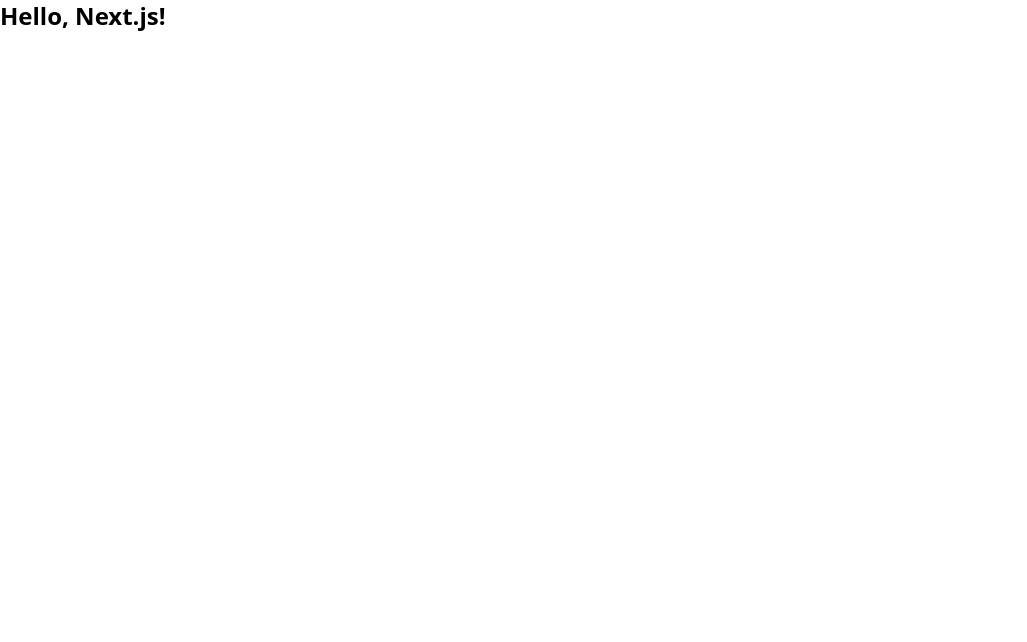
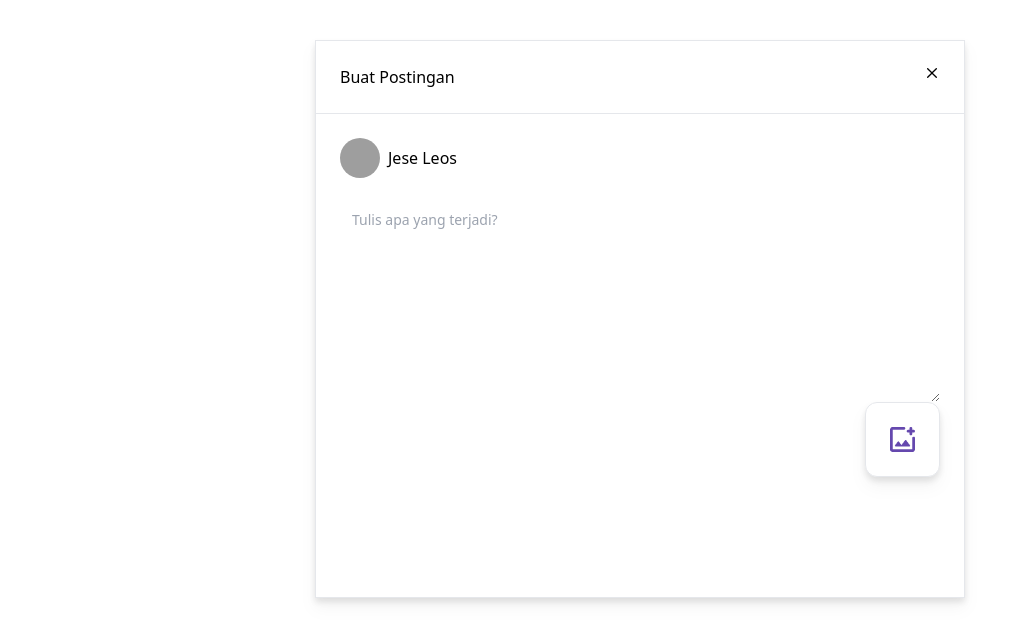
Before and after one commit to PRC-36/fe-amikom-pedia, a Next.js app: page / in a window 1280 px wide. Shown: the top 642 px of the page, without its empty margins (0-1027 px from the left). Built offline with nearby package versions, Linux system fonts and the light colour scheme; grey boxes are pictures that could not be loaded.

Commit message:
added component post feed

```diff
--- /dev/null
+++ b/components/home/post-feed.tsx
@@ -0,0 +1,45 @@
+import * as React from 'react';
+import { CgClose } from "react-icons/cg";
+import {
+    Avatar,
+    AvatarFallback,
+    AvatarImage,
+} from "@/components/ui/avatar"
+import { Textarea } from "@/components/ui/textarea"
+
+interface IPostFeedProps {
+}
+
+const PostFeed: React.FunctionComponent<IPostFeedProps> = (props) => {
+    return (
+        <>
+            <div className='w-[650px] bg-white rounded-lg drop-shadow-lg border-[1px] border-primary-border' >
+                <div className='flex justify-between p-6 border-b-[1px]'>
+                    <h1>Buat Postingan</h1>
+                    <CgClose />
+                </div>
+                <div className='px-6 pt-6 flex items-center gap-2'>
+                    <Avatar>
+                        <AvatarImage src="https://github.com/shadcn.png" alt="@shadcn" />
+                        <AvatarFallback>CN</AvatarFallback>
+                    </Avatar>
+                    <p>Jese Leos</p>
+                </div>
+                <div className='p-6'>
+                    <Textarea placeholder="Tulis apa yang terjadi?" className='min-h-[200px] outline-none'/>
+                    <div className='bg-white w-[75px] h-[75px] drop-shadow-lg border-[1px] border-primary-border rounded-xl ml-auto '>
+                        <label htmlFor="picture" className='flex justify-center items-center h-full cursor-pointer'>
+                            <img src="/icons/upload.png" alt="" />
+                            <input type="file" id='picture' className='w-0' />
+                        </label>
+                    </div>
+                </div>
+                <div className='p-6'>
+                    <button className='bg-neutral-main text-white w-full py-3 rounded-lg'>Kirim</button>
+                </div>
+            </div>
+        </>
+    );
+};
+
+export default PostFeed;
--- /dev/null
+++ b/components/ui/avatar.tsx
@@ -0,0 +1,48 @@
+import * as React from "react"
+import * as AvatarPrimitive from "@radix-ui/react-avatar"
+
+import { cn } from "@/lib/utils"
+
+const Avatar = React.forwardRef<
+  React.ElementRef<typeof AvatarPrimitive.Root>,
+  React.ComponentPropsWithoutRef<typeof AvatarPrimitive.Root>
+>(({ className, ...props }, ref) => (
+  <AvatarPrimitive.Root
+    ref={ref}
+    className={cn(
+      "relative flex h-10 w-10 shrink-0 overflow-hidden rounded-full",
+      className
+    )}
+    {...props}
+  />
+))
+Avatar.displayName = AvatarPrimitive.Root.displayName
+
+const AvatarImage = React.forwardRef<
+  React.ElementRef<typeof AvatarPrimitive.Image>,
+  React.ComponentPropsWithoutRef<typeof AvatarPrimitive.Image>
+>(({ className, ...props }, ref) => (
+  <AvatarPrimitive.Image
+    ref={ref}
+    className={cn("aspect-square h-full w-full", className)}
+    {...props}
+  />
+))
+AvatarImage.displayName = AvatarPrimitive.Image.displayName
+
+const AvatarFallback = React.forwardRef<
+  React.ElementRef<typeof AvatarPrimitive.Fallback>,
+  React.ComponentPropsWithoutRef<typeof AvatarPrimitive.Fallback>
+>(({ className, ...props }, ref) => (
+  <AvatarPrimitive.Fallback
+    ref={ref}
+    className={cn(
+      "flex h-full w-full items-center justify-center rounded-full bg-slate-100 dark:bg-slate-800",
+      className
+    )}
+    {...props}
+  />
+))
+AvatarFallback.displayName = AvatarPrimitive.Fallback.displayName
+
+export { Avatar, AvatarImage, AvatarFallback }
--- /dev/null
+++ b/components/ui/textarea.tsx
@@ -0,0 +1,24 @@
+import * as React from "react"
+
+import { cn } from "@/lib/utils"
+
+export interface TextareaProps
+  extends React.TextareaHTMLAttributes<HTMLTextAreaElement> {}
+
+const Textarea = React.forwardRef<HTMLTextAreaElement, TextareaProps>(
+  ({ className, ...props }, ref) => {
+    return (
+      <textarea
+        className={cn(
+          "flex min-h-[80px] w-full rounded-md  bg-white px-3 py-2 text-sm ring-offset-white placeholder:text-text-100 ",
+          className
+        )}
+        ref={ref}
+        {...props}
+      />
+    )
+  }
+)
+Textarea.displayName = "Textarea"
+
+export { Textarea }
--- a/package.json
+++ b/package.json
@@ -9,6 +9,7 @@
     "lint": "next lint"
   },
   "dependencies": {
+    "@radix-ui/react-avatar": "^1.0.4",
     "class-variance-authority": "^0.7.0",
     "clsx": "^2.1.0",
     "lucide-react": "^0.316.0",
@@ -16,6 +17,7 @@
     "react": "^18",
     "react-dom": "^18",
     "react-hook-form": "^7.49.3",
+    "react-icons": "^5.0.1",
     "react-query": "^3.39.3",
     "sass": "^1.70.0",
     "tailwind-merge": "^2.2.1",
--- a/pages/index.tsx
+++ b/pages/index.tsx
@@ -1,3 +1,10 @@
+import PostFeed from "@/components/home/post-feed";
+
 export default function Home() {
-    return <h1 className="text-2xl text-primary-main font-bold">Hello, Next.js!</h1>
-  }
+
+  return (
+    <div className="flex justify-center mt-10">
+      <PostFeed />
+    </div>
+  )
+}
```
Also changed, not shown: components/navbar.tsx (added), public/icons/upload.png (added), 1 other file (tests, documents, lock files or other folders).
